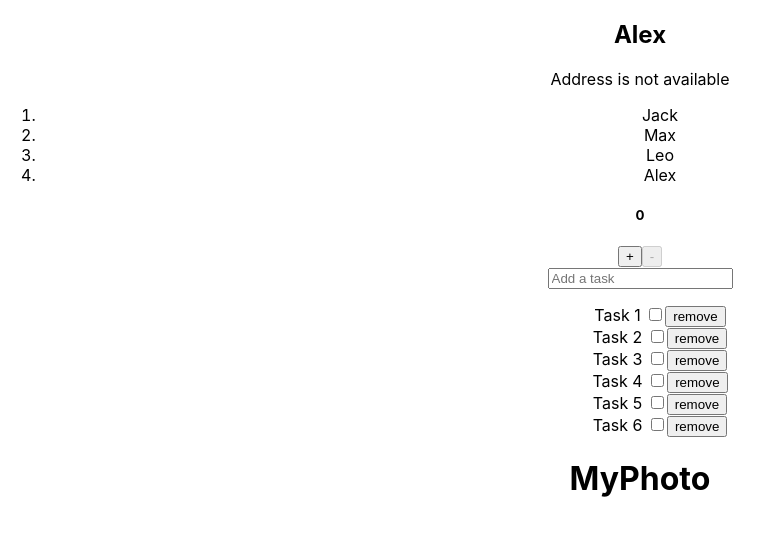
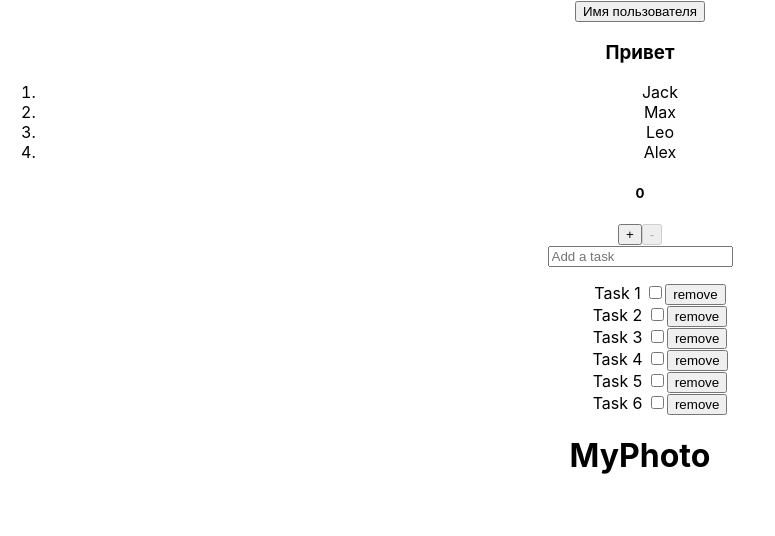
Before and after one commit to AliakseiKrasko/unit_testy, a React (Create React App) app: page / in a window 1280 px wide. Shown: the top 536 px of the page, without its empty margins (0-775 px from the left). Built offline with nearby package versions, Linux system fonts and the light colour scheme.

Commit message:
added component TextComponent

```diff
--- a/src/App.tsx
+++ b/src/App.tsx
@@ -4,9 +4,8 @@ import './App.css';
 import {v1} from 'uuid';
 import {Counter} from './components/Counter';
 import {Array} from './components/Array';
-import {WrapperComponent} from './components/WrapperComponent';
-import TextComponent from './components/TextComponent';
 import {Address} from './components/Address';
+import {TextComponent} from './components/TextComponent';
 
 type TaskType = {
     id: string;
@@ -59,7 +58,8 @@ function App() {
 
         return (
             <div className="App">
-                <Address name={"Alex"} address={''}/>
+                <TextComponent />
+                {/*<Address name={"Alex"} address={''}/>*/}
                 <Array />
                 <Counter />
                 <input type={'text'}
--- a/src/components/TextComponent.tsx
+++ b/src/components/TextComponent.tsx
@@ -1,8 +1,23 @@
-import React from 'react';
+import React, {useState} from 'react';
 
-const TextComponent = () => {
-    return <p>Inner text</p>
+export const TextComponent = () => {
+    const [name, setName] = useState('');
+
+    const userNameHundler = () => {
+       const user = prompt('Введите имя')
+        if(user) {
+            setName(user);
+
+        } else{
+            return alert('No name intered')
+        }
+    }
+    return (
+        <div>
+            <button onClick={userNameHundler}>Имя пользователя</button>
+            <h3>Привет {name}</h3>
+        </div>
+
+    )
 
 };
-
-export default TextComponent;
```
Also changed, not shown: src/components/WrapperComponent.tsx (deleted, +0 -10 lines).
